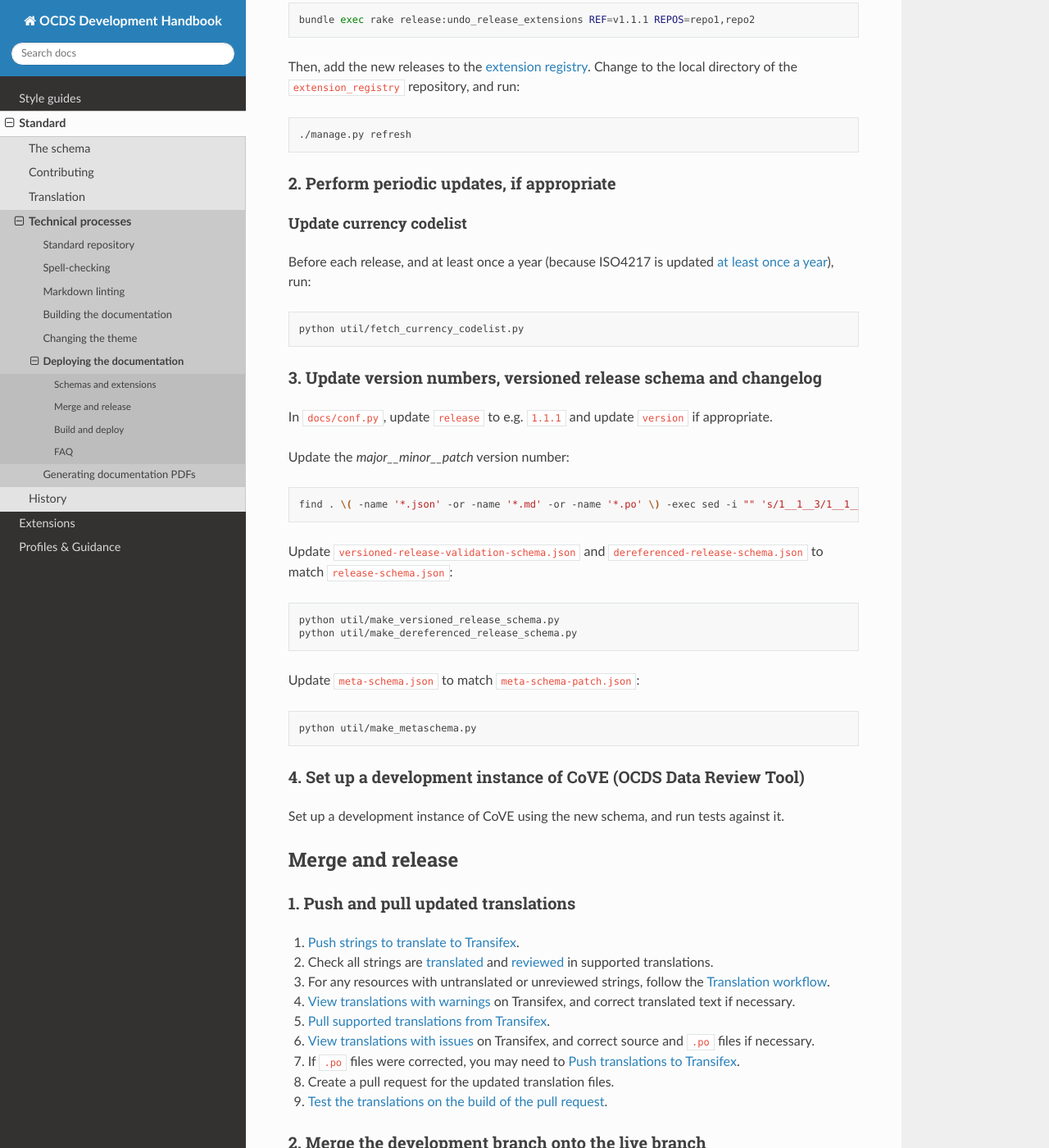
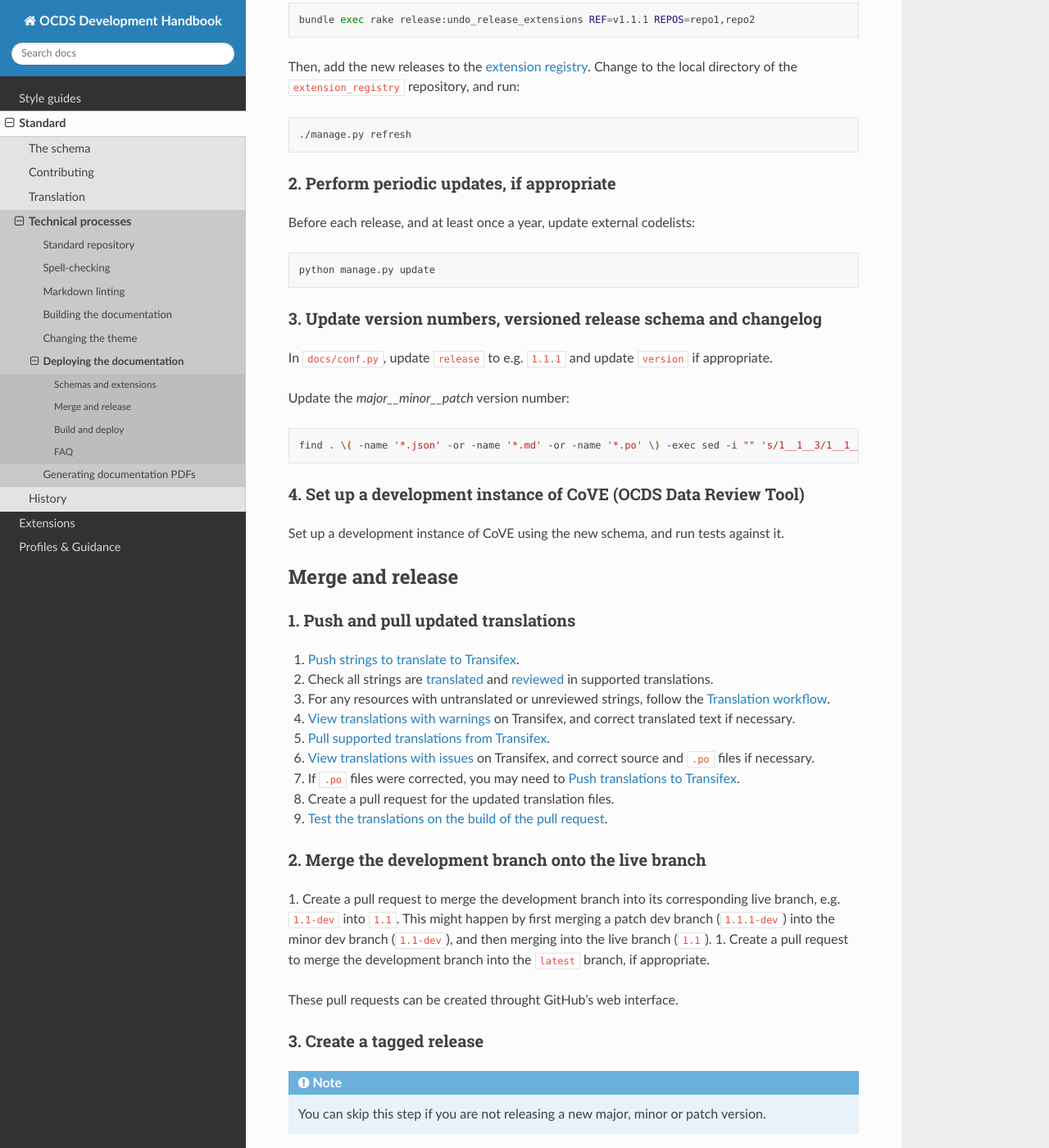
Before and after one commit to open-contracting/standard-development-handbook, a Sphinx documentation site: the page built from docs/standard/technical/deployment.rst, in a window 1280 px wide and 1400 px high, scrolled down 1810 px. Shown: the whole window at 82% size. Built offline with Sphinx 7.4.7 and the Read the Docs theme 2.0.0, drawn with Linux system fonts in a browser that asks for light colours.

Commit message:
Use manage.py instead of individual scripts

```diff
--- a/docs/standard/contributing.rst
+++ b/docs/standard/contributing.rst
@@ -42,9 +42,8 @@ For worked examples, see the `process note <https://docs.google.com/document/d/1
 
 4. Commit your changes, as well as the following:
 
-   - To install the dependencies for the Python scripts, run ``pip install -r requirements.txt``
-   - If you edited the release schema, run ``python util/make_dereferenced_release_schema.py``
-   -  If you added a field to the release schema, run ``python util/make_versioned_release_schema.py``
+   -  To install the dependencies for the Python scripts, run: ``pip install -r requirements.txt``
+   -  If you edited  ``release-schema.json`` or ``meta-schema-patch.json``, run: ``python manage.py pre-commit``
    -  Update the **changelog**.
 
 5. Create a pull request.
--- a/docs/standard/technical/build.rst
+++ b/docs/standard/technical/build.rst
@@ -136,11 +136,11 @@ Remove all built files:
 
    make clean
 
-If you changed ``release-schema.json``, update ``versioned-release-validation-schema.json`` (the tests check that this is done):
+If you edited ``release-schema.json`` or ``meta-schema-patch.json``, update files with:
 
 .. code-block:: shell
 
-   python util/make_versioned_release_schema.py
+   python manage.py pre-commit
 
 Sphinx, which builds the documentation, doesn't watch directories for changes. To regenerate the documentation and refresh the browser whenever changes are made, run:
 
--- a/docs/standard/technical/deployment.rst
+++ b/docs/standard/technical/deployment.rst
@@ -87,14 +87,11 @@ Then, add the new releases to the `extension registry <https://github.com/open-c
 2. Perform periodic updates, if appropriate
 ~~~~~~~~~~~~~~~~~~~~~~~~~~~~~~~~~~~~~~~~~~~
 
-Update currency codelist
-^^^^^^^^^^^^^^^^^^^^^^^^
-
-Before each release, and at least once a year (because ISO4217 is updated `at least once a year <https://github.com/open-contracting/standard/pull/607#issuecomment-339093306>`__), run:
+Before each release, and at least once a year, update external codelists:
 
 .. code-block:: shell
 
-   python util/fetch_currency_codelist.py
+   python manage.py update
 
 3. Update version numbers, versioned release schema and changelog
 ~~~~~~~~~~~~~~~~~~~~~~~~~~~~~~~~~~~~~~~~~~~~~~~~~~~~~~~~~~~~~~~~~
@@ -106,19 +103,6 @@ Update the *major__minor__patch* version number:
 .. code-block:: shell
 
    find . \( -name '*.json' -or -name '*.md' -or -name '*.po' \) -exec sed -i "" 's/1__1__3/1__1__4/g' \{\} \;
-
-Update ``versioned-release-validation-schema.json`` and ``dereferenced-release-schema.json`` to match ``release-schema.json``:
-
-.. code-block:: shell
-
-   python util/make_versioned_release_schema.py
-   python util/make_dereferenced_release_schema.py
-
-Update ``meta-schema.json`` to match ``meta-schema-patch.json``:
-
-.. code-block:: shell
-
-   python util/make_metaschema.py
 
 4. Set up a development instance of CoVE (OCDS Data Review Tool)
 ~~~~~~~~~~~~~~~~~~~~~~~~~~~~~~~~~~~~~~~~~~~~~~~~~~~~~~~~~~~~~~~~
--- a/docs/standard/technical/repository.rst
+++ b/docs/standard/technical/repository.rst
@@ -41,7 +41,6 @@ Structure
    -  `tests/ <https://github.com/open-contracting/standard/tree/HEAD/schema/tests>`__: Python tests of the JSON Schema files
 
 -  `tests/ <https://github.com/open-contracting/standard/tree/HEAD/tests>`__: Python tests of the built documentation
--  `util/ <https://github.com/open-contracting/standard/tree/HEAD/schema/utils>`__: Python scripts, mainly for working with the JSON Schema and codelist CSV files
 
 The following files are created by running a build and are not version controlled:
 
```
